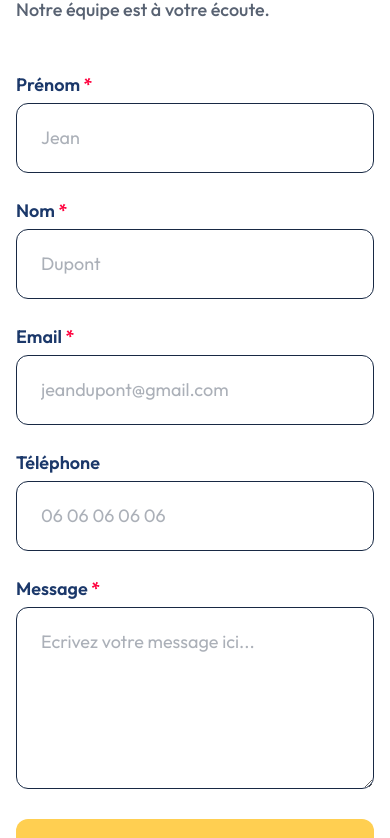
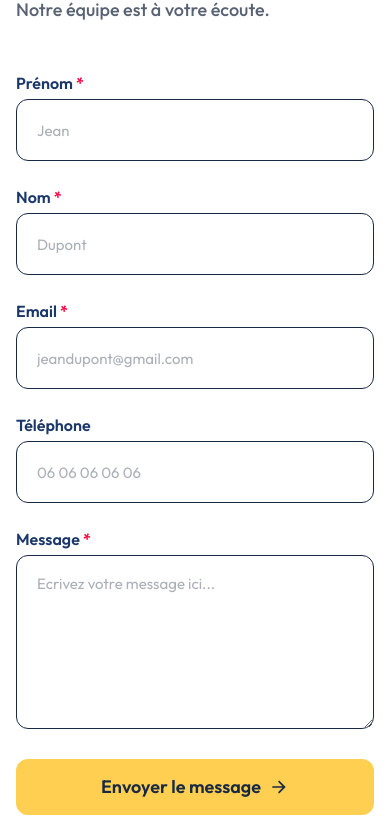
Before and after one commit to DylannDev/tcs-plomberie, a Next.js app: page /contact in a window 390 px wide. Shown: the part 263-1101 px from the top of the page. Built offline with nearby package versions, Linux system fonts and the light colour scheme; no server answers.

Commit message:
refactor(forms): improve form components for mobile - Add better spacing and sizing for mobile devices - Enhance input and textarea components with responsive styles - Update form field layout for better mobile UX

```diff
--- a/src/components/forms/form-field.tsx
+++ b/src/components/forms/form-field.tsx
@@ -24,7 +24,7 @@ export function FormField({
     <div className={cn("space-y-1", className)}>
       <label
         htmlFor={name}
-        className="block text-lg font-semibold text-dark-blue"
+        className="block text-base sm:text-lg font-semibold text-dark-blue"
       >
         {label}
         {required && <span className="text-red"> *</span>}
--- a/src/components/forms/form-input.tsx
+++ b/src/components/forms/form-input.tsx
@@ -11,7 +11,7 @@ export const FormInput = forwardRef<HTMLInputElement, FormInputProps>(
       <input
         ref={ref}
         className={cn(
-          "w-full px-6 py-5 border rounded-xl focus:border-yellow hover:border-yellow transition-all duration-300 ease-in-out outline-none text-lg font-medium placeholder:text-dark-gray/50 placeholder:font-regular",
+          "w-full px-5 sm:px-6 py-4 sm:py-5 border rounded-xl focus:border-yellow hover:border-yellow transition-all duration-300 ease-in-out outline-none text-lg font-medium placeholder:text-dark-gray/50 placeholder:font-regular placeholder:text-[15px] placeholder:sm:text-base",
           error ? "border-red" : "border-black",
           className
         )}
--- a/src/components/forms/form-textarea.tsx
+++ b/src/components/forms/form-textarea.tsx
@@ -12,7 +12,7 @@ export const FormTextarea = forwardRef<HTMLTextAreaElement, FormTextareaProps>(
       <textarea
         ref={ref}
         className={cn(
-          "w-full px-6 py-5 border rounded-xl focus:border-yellow hover:border-yellow transition-all duration-300 ease-in-out outline-none text-lg font-medium placeholder:text-dark-gray/50 placeholder:font-regular",
+          "w-full px-5 sm:px-6 py-4 sm:py-5 border rounded-xl focus:border-yellow hover:border-yellow transition-all duration-300 ease-in-out outline-none text-lg font-medium placeholder:text-dark-gray/50 placeholder:font-regular placeholder:text-[15px] placeholder:sm:text-base",
           error ? "border-red-500" : "border-gray-300",
           className
         )}
```
